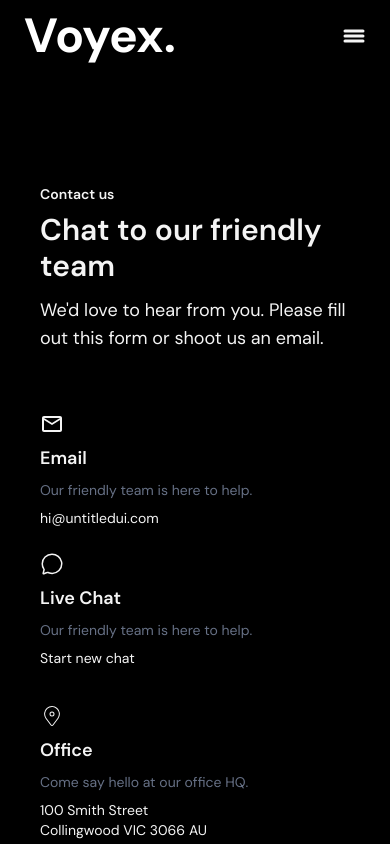
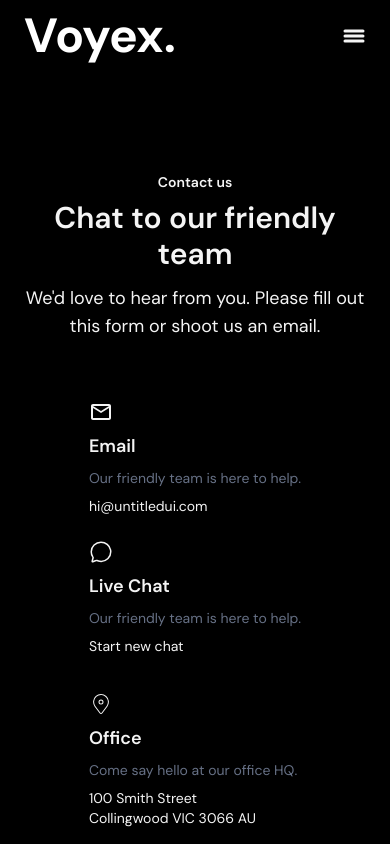
Before and after one commit to Bodemola123/Voyex-landing, a Next.js app: page /contact-us in a window 390 px wide. Shown: the top 844 px of the page. Built offline with nearby package versions, Linux system fonts and the light colour scheme.

Commit message:
Fixed minor issues

```diff
--- a/app/contact-us/page.js
+++ b/app/contact-us/page.js
@@ -1,5 +1,4 @@
 "use client"
-import Hero from '@/components/contact-us-page/Hero'
 import Main from '@/components/contact-us-page/Main'
 import Header from '@/components/Header/Header'
 import React from 'react'
@@ -8,7 +7,6 @@ const page = () => {
   return (
     <div className='relative flex flex-col w-full h-full'>
       <Header/>
-      <Hero/>
       <Main/>
     </div>
   )
--- a/components/blog-page/Blog.js
+++ b/components/blog-page/Blog.js
@@ -70,7 +70,7 @@ export default function Blog() {
   };
 
   return (
-    <div className="p-6 text-white min-h-screen">
+    <div className="py-6 px-10 text-white min-h-screen">
       {!selectedItem ? (
         <>
           {/* Category & View Toggle for Large Screens */}
--- a/components/contact-us-page/Hero.js
+++ b/components/contact-us-page/Hero.js
@@ -2,13 +2,13 @@ import React from 'react'
 
 const Hero = () => {
   return (
-    <div className='flex lg:px-32 md:px-16 sm:px-10 lg:mt-36 sm:mt-28 h-full w-full items-center justify-start'>
+    <div className='flex sm:mt-10 h-full w-full'>
         <div className='flex flex-col lg:gap-5 sm:gap-3 items-start justify-center text-[#f4f4f4]'>
-            <div className='flex flex-col lg:gap-3 sm:gap-2 text-left'>
-                <p className='font-semibold lg:text-base sm:text-sm'>Contact us</p>
-                <h1 className='font-semibold lg:text-4xl sm:text-3xl'>Chat to our friendly team</h1>
+            <div className='flex flex-col lg:gap-3 sm:gap-2 '>
+                <p className='font-semibold md:text-left sm:text-center lg:text-base sm:text-sm'>Contact us</p>
+                <h1 className='font-semibold md:text-left sm:text-center lg:text-4xl sm:text-3xl'>Chat to our friendly team</h1>
             </div>
-            <p className='font-normal lg:text-xl sm:text-lg text-left'>We&apos;d love to hear from you. Please fill out this form or shoot us an email.</p>
+            <p className='font-normal lg:text-xl sm:text-lg md:text-left sm:text-center'>We&apos;d love to hear from you. Please fill out this form or shoot us an email.</p>
         </div>
     </div>
   )
--- a/components/contact-us-page/Main.js
+++ b/components/contact-us-page/Main.js
@@ -7,6 +7,7 @@ import { MdOutlineEmail } from "react-icons/md";
 import { CiLocationOn } from "react-icons/ci";
 import { FiPhone } from "react-icons/fi";
 import Form from './Form';
+import Hero from './Hero';
 
 const Main = () => {
   useEffect(() => {
@@ -18,8 +19,10 @@ const Main = () => {
   }, []);
 
   return (
-    <div className='flex lg:px-24 md:px-12 sm:px-6 lg:py-8 sm:py-6 lg:mt-11 sm:mt-9 h-full w-full items-center justify-center'>
-      <div className='flex md:flex-row sm:flex-col lg:gap-14 sm:gap-11 lg:px-8 sm:px-4 justify-between lg:items-start md:items-start sm:items-start'>
+    <div className='flex flex-col gap-8 justify-center items-center md:px-10 sm:px-6 lg:py-8 sm:py-6 lg:mt-11 sm:mt-9 h-full w-full'>
+      <div className='flex flex-col gap-11'>
+      <Hero/>
+      <div className=' mt-4 flex md:flex-row sm:flex-col lg:gap-14 sm:gap-11 justify-between lg:items-start md:items-start sm:items-center'>
         <div className='sm:flex sm:flex-col md:grid md:grid-rows-2 lg:gap-12 sm:gap-9'>
           <div className='sm:flex md:grid md:grid-cols-2 sm:flex-col lg:gap-8 sm:gap-6'>
             <div className='flex flex-col lg:gap-4 sm:gap-2 items-start justify-center text-[#f4f4f4]' data-aos='fade-up'>
@@ -72,6 +75,7 @@ const Main = () => {
         </div>
         <Form data-aos='fade-left'/>
       </div>
+      </div>
     </div>
   );
 };
```
